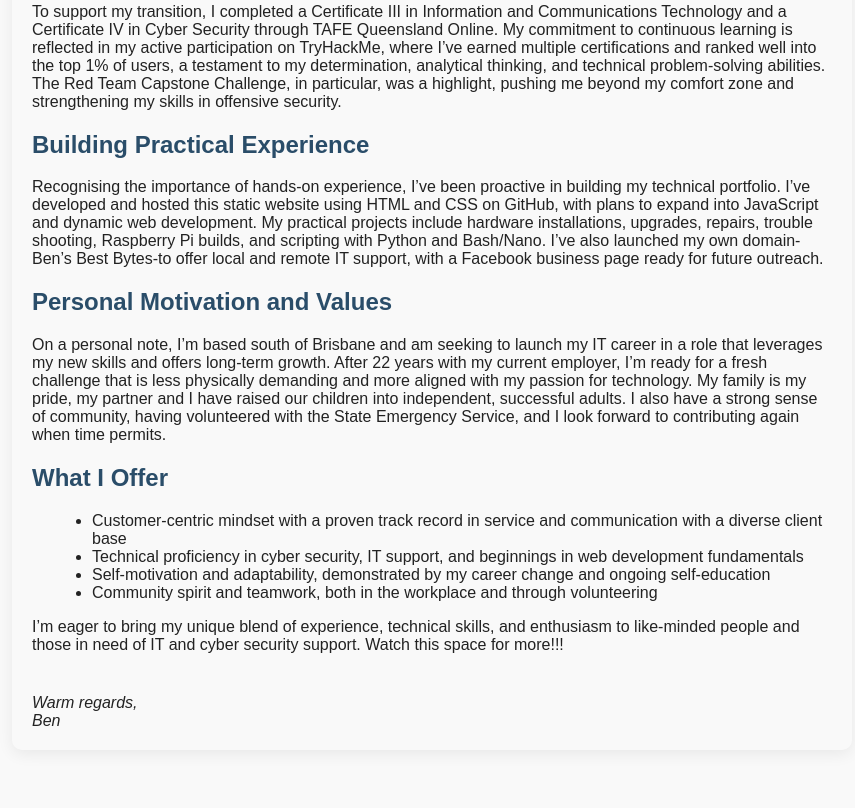
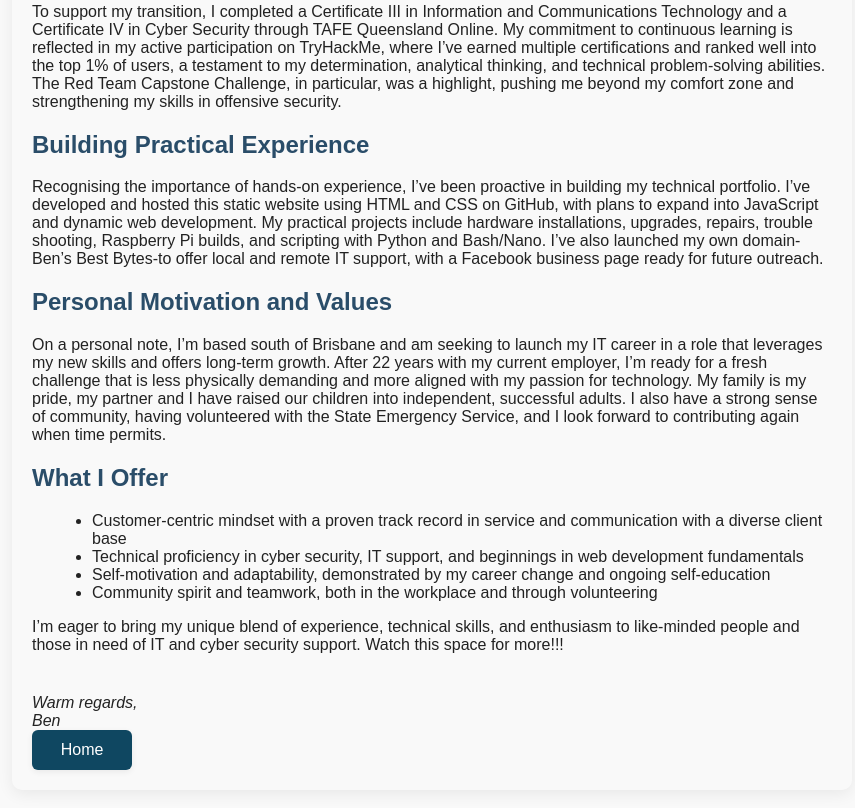
Before and after one commit to BenDempsey/bensBestBytes, a plain HTML site: page aboutMe.html in a window 1280 px wide. Shown: the part 399-1207 px from the top of the page, without its empty margins (208-1063 px from the left). Drawn offline with Linux system fonts and the light colour scheme.

Commit message:
Update aboutMe.html

```diff
--- a/aboutMe.html
+++ b/aboutMe.html
@@ -57,5 +57,8 @@
         Warm regards,<br>
         Ben
     </div>
+      <a href="index.html" style="display:inline-block; padding:0.7em 1.8em; background:#0F4761; color:white; border-radius:6px; text-decoration:none; font-size:1em; box-shadow:0 2px 6px #0001;">
+    Home
+  </a>
 </body>
 </html>
```
